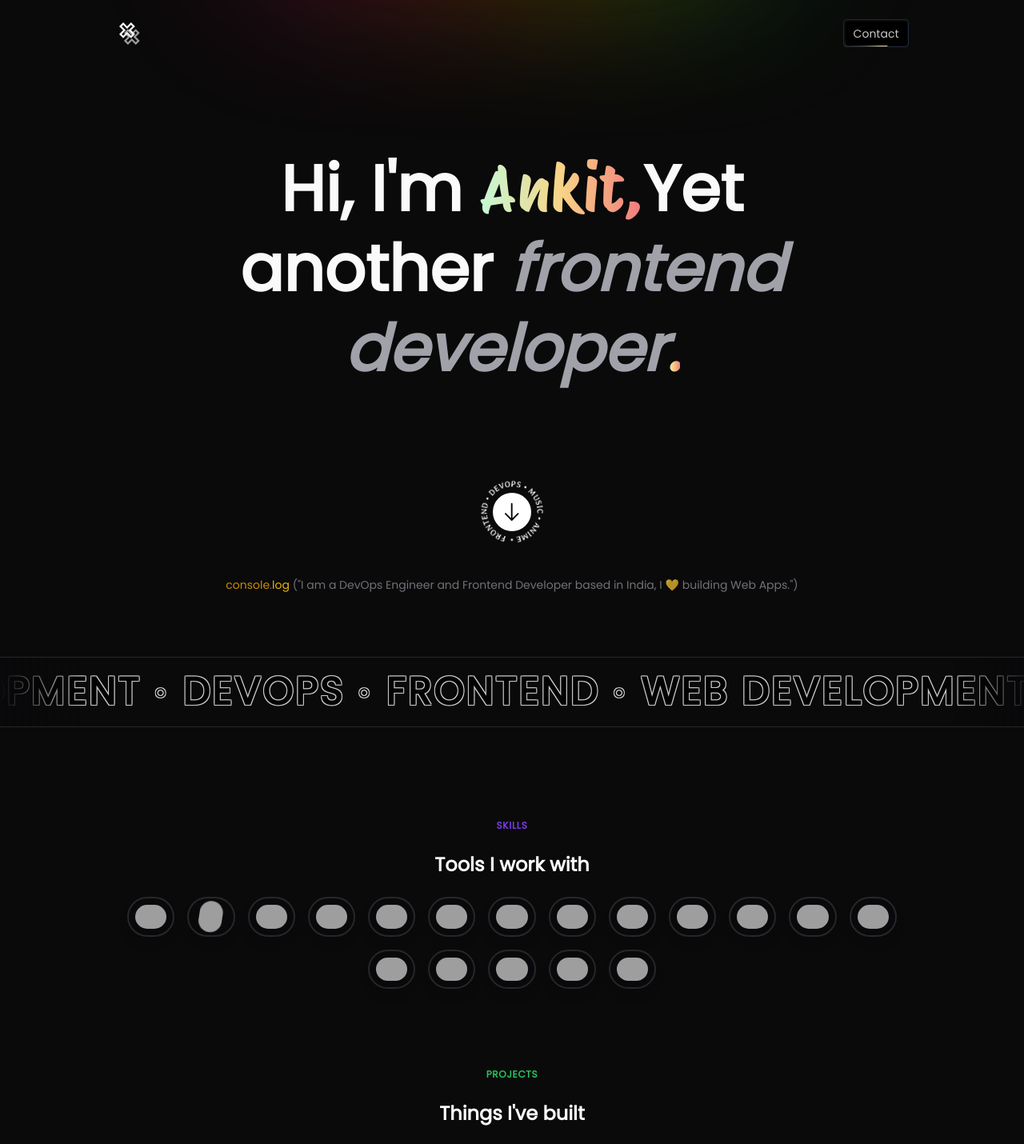
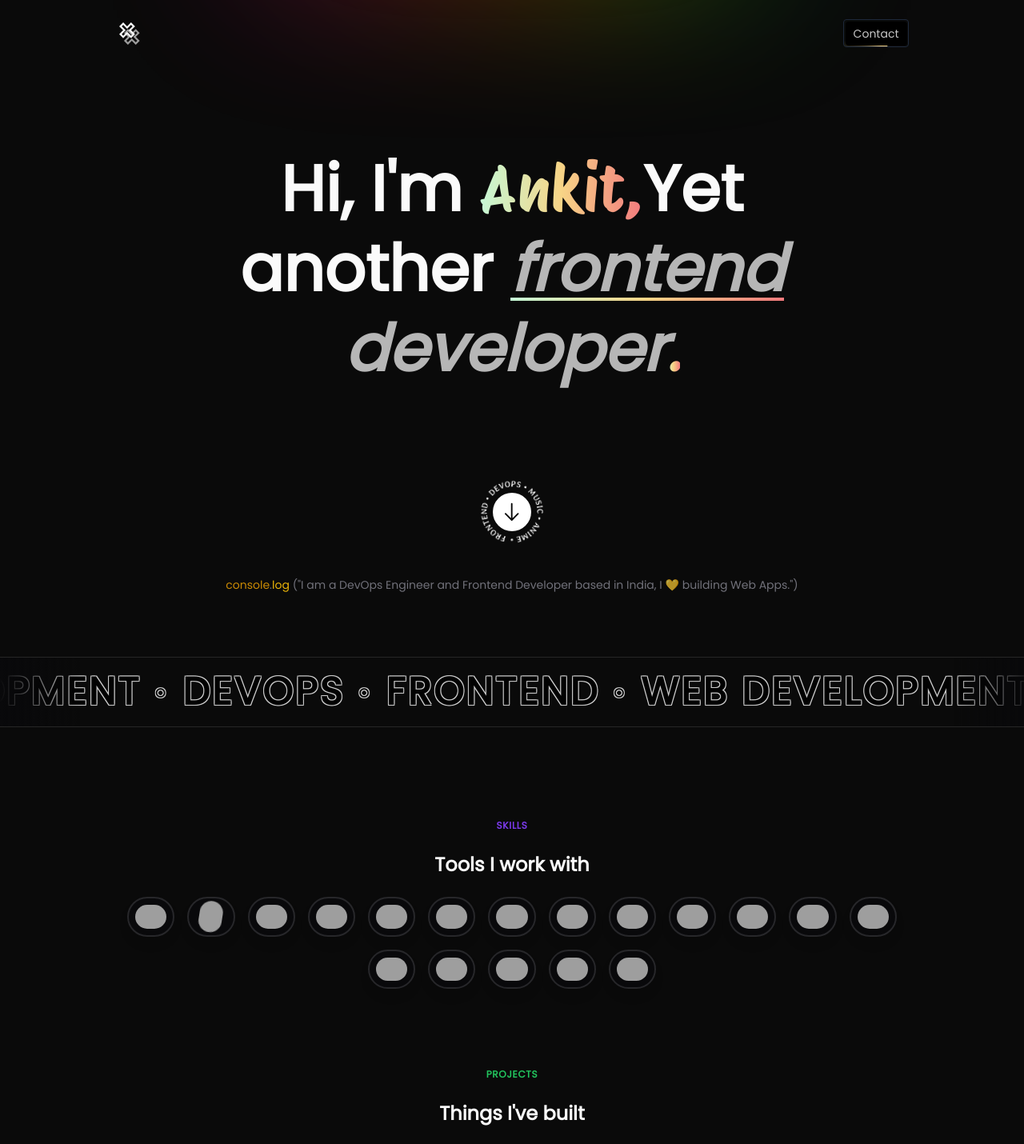
Before and after one commit to ankitrajxd/personal-portfolio, a Next.js app: page / in a window 1280 px wide. Shown: the top 1430 px of the page at 80% size. Built offline with nearby package versions, Linux system fonts and the light colour scheme; grey boxes are pictures that could not be loaded.

Commit message:
adjusted few things

```diff
--- a/app/Hero.tsx
+++ b/app/Hero.tsx
@@ -15,9 +15,16 @@ const Hero = () => {
             </span>
             Yet another{" "}
             <span
-              className={` text-5xl italic md:text-7xl xl:text-[5rem] mb-3 sm:mb-0 text-center sm:text-left font-extrabold text-zinc-400`}
+              className={` text-5xl italic md:text-7xl xl:text-[5rem] mb-3 sm:mb-0 text-center sm:text-left font-extrabold text-white/70`}
             >
-              frontend developer<span className="bg-clip-text text-transparent bg-gradient-to-r from-[#c5f9d7] via-[#f7d486] to-[#f27a7d]">.</span>
+              <span className="relative">
+                <div className="w-full h-1 absolute bottom-4 bg-gradient-to-r from-[#c5f9d7] via-[#f7d486] to-[#f27a7d] hidden lg:inline"></div>
+                frontend
+              </span>{" "}
+              developer
+              <span className="bg-clip-text text-transparent bg-gradient-to-r from-[#c5f9d7] via-[#f7d486] to-[#f27a7d]">
+                .
+              </span>
             </span>
           </h1>
         </div>
--- a/app/components/ProjectCard.tsx
+++ b/app/components/ProjectCard.tsx
@@ -30,7 +30,7 @@ const ProjectCard = ({
       glareBorderRadius="7px"
       className="h-fit"
     >
-      <div data-aos="fade-up" className=" border relative  dark:bg-black-900">
+      <div data-aos="fade" className=" border relative  dark:bg-black-900">
         <div className="absolute -left-1.5 top-0">
           <span className="w-3 h-[1.2px] bg-white bg-opacity-70 absolute"></span>
           <span className="w-3 h-[1.2px] rotate-90 bg-white  bg-opacity-70 absolute"></span>
--- a/app/components/ProjectGrid.tsx
+++ b/app/components/ProjectGrid.tsx
@@ -28,21 +28,19 @@ const ProjectGrid = ({ projectList }: Props) => {
     <Tabs defaultValue="all" className="p-0">
       <div className="overflow-x-scroll md:overflow-hidden border sm:border-none scrollbar-hide">
         <TabsList className="bg-transparent sm:border rounded-none ">
-          <TabsTrigger className=" rounded-none border-r" value="all">
+          <TabsTrigger className=" tabButton" value="all">
             All
           </TabsTrigger>
-          <TabsTrigger className=" rounded-none border-r" value="frontend">
+          <TabsTrigger className=" tabButton" value="frontend">
             Frontend
           </TabsTrigger>
-          <TabsTrigger className=" rounded-none" value="devops">
+          <TabsTrigger className=" tabButton" value="devops">
             DevOps
           </TabsTrigger>
-          <TabsTrigger className=" rounded-none" value="backend">
+          <TabsTrigger className=" tabButton" value="backend">
             Backend
           </TabsTrigger>
-          <TabsTrigger className=" rounded-none" value="fullstack">
-            Full Stack
-          </TabsTrigger>
+          <TabsTrigger value="fullstack">Full Stack</TabsTrigger>
         </TabsList>
       </div>
 
--- a/app/globals.css
+++ b/app/globals.css
@@ -61,3 +61,7 @@
 html {
   scroll-behavior: smooth;
 }
+
+.tabButton {
+  @apply  rounded-none border-r;
+}
--- a/app/page.tsx
+++ b/app/page.tsx
@@ -11,10 +11,9 @@ import { RevealLinks } from "./components/RevealLinks";
 export default function Home() {
   return (
     <div className="overflow-hidden">
-
-        <div id="top" className="mx-[1rem] xl:mx-[9rem] mt-[1.5rem] md:mt-0">
-          <Hero />
-        </div>
+      <div id="top" className="mx-[1rem] xl:mx-[9rem] mt-[1.5rem] md:mt-0">
+        <Hero />
+      </div>
 
       <div id="skills" className="my-[4rem] mb-[6.25rem] sm:mt-[5rem] relative">
         <InfiniteMarquee
@@ -27,15 +26,12 @@ export default function Home() {
         />
       </div>
       <div
-        data-aos="fade-up"
+        data-aos="fade"
         className="px-[1.5rem] lg:px-[9rem] my-[6rem] mt-[7rem]"
       >
         <Skills />
       </div>
-      <div
-        data-aos="fade-right"
-        className="px-[1.3rem] lg:px-[9rem] my-[6rem] "
-      >
+      <div data-aos="fade" className="px-[1.3rem] lg:px-[9rem] my-[6rem] ">
         <Projects />
       </div>
       <div className="bg-transparent relative border-t border-b bg-[#f9fafb] px-[1.2rem] gap-y-11 py-[2rem] md:py-[2rem] lg:px-[9rem] my-[6rem] flex flex-col gap-8">
@@ -47,7 +43,10 @@ export default function Home() {
           <List />
         </div>
       </div>
-      <div className="px-[1rem] md:px-[9rem] my-[6rem] relative">
+      <div
+        data-aos="fade"
+        className="px-[1rem] md:px-[9rem] my-[6rem] relative"
+      >
         <CodeBlock />
       </div>
       <div className="px-[1rem] md:px-[9rem] my-[6rem] ">
```
